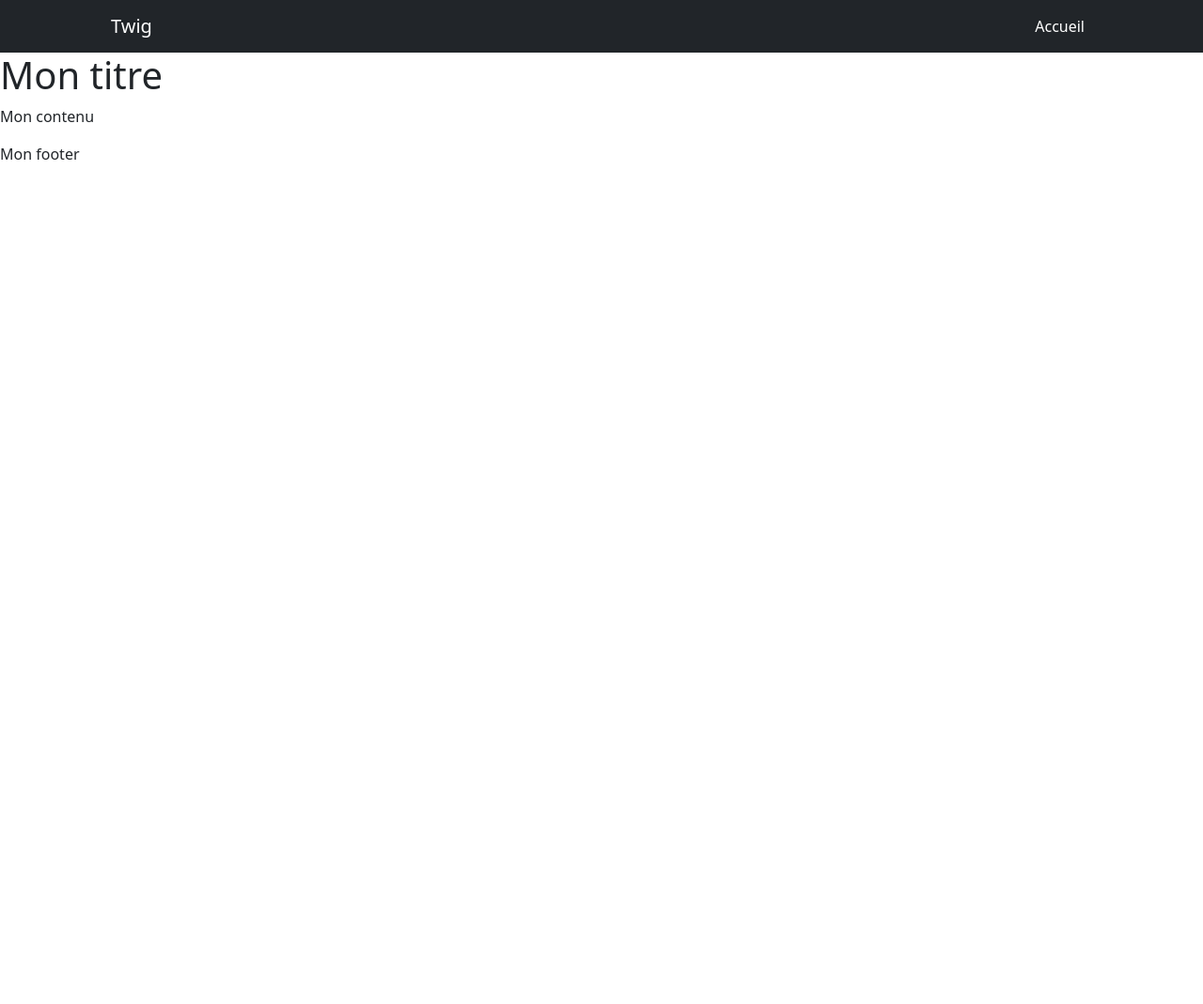
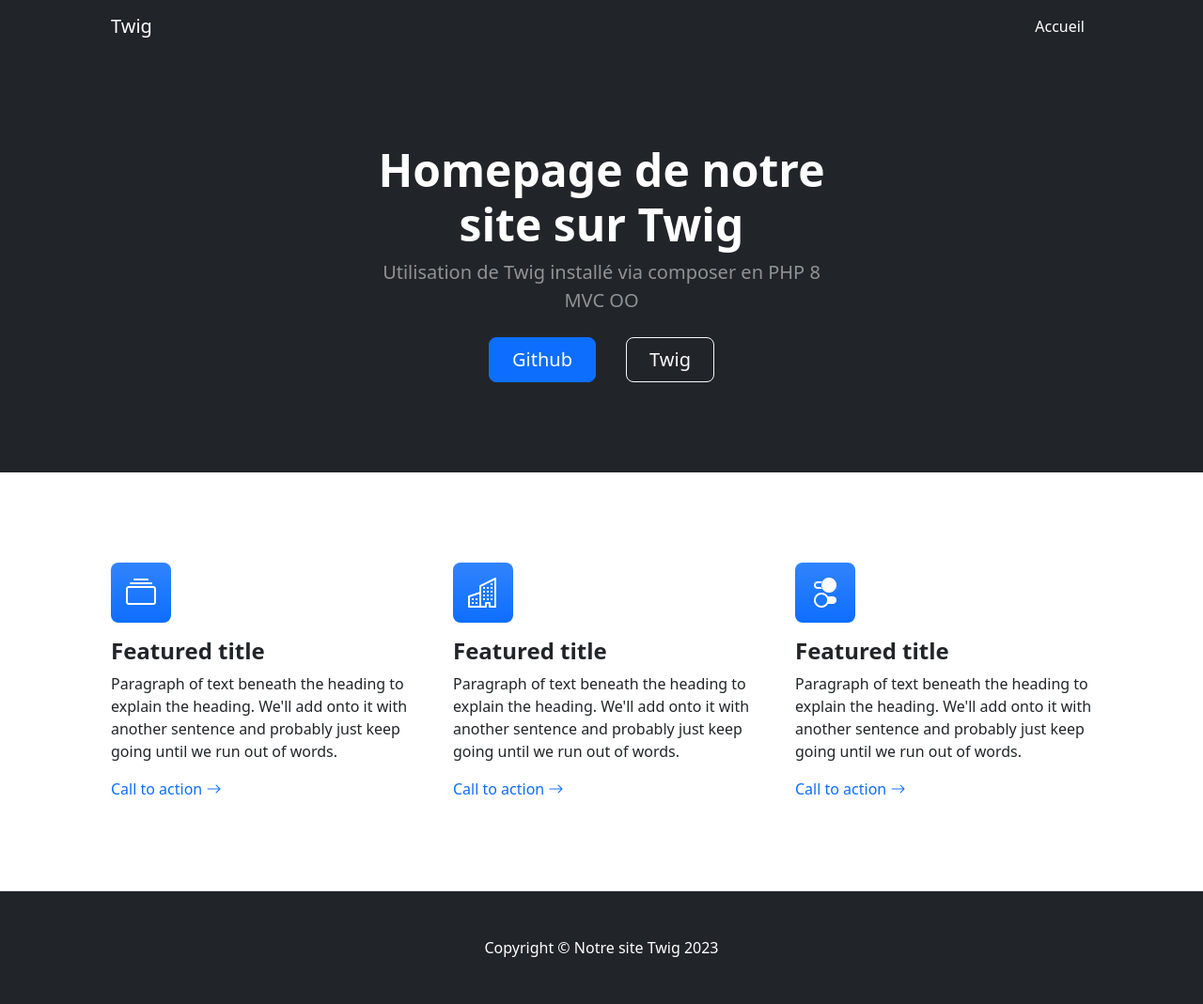
Before and after one commit to WebDevCF2m2022/twig, a PHP site: template view/public/public_homepage.html.twig in a window 1280 px wide. Shown: the whole page at 94% size. Before the commit the page ends 170 px from the top, so only its background shows below. Run offline with PHP 8.4, Linux system fonts and the light colour scheme; the template is opened without the code that fills it, so the values that code supplies are empty; some libraries are stand-ins or nearby versions.

Commit message:
template.html.twig

```diff
--- a/view/base.html.twig
+++ b/view/base.html.twig
@@ -7,7 +7,7 @@ seront les seuls modifiables par les vues enfants.
 <!DOCTYPE html>
 <html lang="fr">
 <meta name="viewport" content="width=device-width, initial-scale=1, shrink-to-fit=no" />
-<link rel="icon" type="image/x-icon" href="favicon.ico" />
+<link rel="icon" type="image/x-icon" href="{{ base_url }}favicon.ico" />
     <head>
     <meta charset="UTF-8">
         <title>{% block title %}Twig{% endblock %}</title>
--- a/view/public/public_homepage.html.twig
+++ b/view/public/public_homepage.html.twig
@@ -1,5 +1,9 @@
 {# view/public/public_homepage.html.twig #}
 {% extends 'template.html.twig' %}
+{# le chemin part toujours de ../view, car on l'a
+appelmé comme ça lors de l'instanciation de Twig dans index.php
+    $loader = new FilesystemLoader('../view');
+#}
 
 {% block title %}{{ parent() }} | Homepage{% endblock %}
 {% block categ %}
--- a/view/template.html.twig
+++ b/view/template.html.twig
@@ -3,11 +3,11 @@
 {% extends 'base.html.twig' %}
 {% block stylesheets %}
     <!-- Favicon-->
-    <link rel="icon" type="image/x-icon" href="assets/favicon.ico" />
+    <link rel="icon" type="image/x-icon" href="{{ base_url }}assets/favicon.ico" />
     <!-- Bootstrap icons-->
     <link href="https://cdn.jsdelivr.net/npm/bootstrap-icons@1.4.1/font/bootstrap-icons.css" rel="stylesheet" />
     <!-- Core theme CSS (includes Bootstrap)-->
-    <link href="css/styles.css" rel="stylesheet" />
+    <link href="{{ base_url }}css/styles.css" rel="stylesheet" />
 
 {% endblock %}
 {% block body %}
@@ -19,7 +19,7 @@
                 <button class="navbar-toggler" type="button" data-bs-toggle="collapse" data-bs-target="#navbarSupportedContent" aria-controls="navbarSupportedContent" aria-expanded="false" aria-label="Toggle navigation"><span class="navbar-toggler-icon"></span></button>
                 <div class="collapse navbar-collapse" id="navbarSupportedContent">
                     <ul class="navbar-nav ms-auto mb-2 mb-lg-0">
-                        <li class="nav-item"><a class="nav-link active" aria-current="page" href="./">Accueil</a></li>
+                        <li class="nav-item"><a class="nav-link active" aria-current="page" href="{{ base_url }}">Accueil</a></li>
                         {% block categ %}
                         <li class="nav-item"><a class="nav-link" href="#!">About</a></li>
                         <li class="nav-item"><a class="nav-link" href="#!">Contact</a></li>
@@ -30,17 +30,80 @@
             </div>
         </nav>
     {% endblock %}
-    {% block head %}<h1>Mon titre</h1>{% endblock %}
-    {% block content %}<p>Mon contenu</p>{% endblock %}
-    {% block footer %}<p>Mon footer</p>{% endblock %}
+    {% block head %}
+        <!-- Header-->
+        <header class="bg-dark py-5">
+            <div class="container px-5">
+                <div class="row gx-5 justify-content-center">
+                    <div class="col-lg-6">
+                        <div class="text-center my-5">
+                            <h1 class="display-5 fw-bolder text-white mb-2">
+                                {% block h1 %}
+                                Homepage de notre site sur Twig
+                                {% endblock %}
+                                    </h1>
+                            <p class="lead text-white-50 mb-4">
+                                {% block leadtext %}
+                                    Utilisation de Twig installé via composer en PHP 8 MVC OO
+                                {% endblock %}
+                            </p>
+                            <div class="d-grid gap-3 d-sm-flex justify-content-sm-center">
+                                <a class="btn btn-primary btn-lg px-4 me-sm-3" href="https://github.com/WebDevCF2m2022/twig" target="_blank">Github</a>
+                                <a class="btn btn-outline-light btn-lg px-4" href="https://twig.symfony.com/" target="_blank">Twig</a>
+                            </div>
+                        </div>
+                    </div>
+                </div>
+            </div>
+        </header>
+    {% endblock %}
+    {% block content %}
+        <!-- Features section-->
+        <section class="py-5 border-bottom" id="features">
+            <div class="container px-5 my-5">
+                <div class="row gx-5">
+                    <div class="col-lg-4 mb-5 mb-lg-0">
+                        <div class="feature bg-primary bg-gradient text-white rounded-3 mb-3"><i class="bi bi-collection"></i></div>
+                        <h2 class="h4 fw-bolder">Featured title</h2>
+                        <p>Paragraph of text beneath the heading to explain the heading. We'll add onto it with another sentence and probably just keep going until we run out of words.</p>
+                        <a class="text-decoration-none" href="#!">
+                            Call to action
+                            <i class="bi bi-arrow-right"></i>
+                        </a>
+                    </div>
+                    <div class="col-lg-4 mb-5 mb-lg-0">
+                        <div class="feature bg-primary bg-gradient text-white rounded-3 mb-3"><i class="bi bi-building"></i></div>
+                        <h2 class="h4 fw-bolder">Featured title</h2>
+                        <p>Paragraph of text beneath the heading to explain the heading. We'll add onto it with another sentence and probably just keep going until we run out of words.</p>
+                        <a class="text-decoration-none" href="#!">
+                            Call to action
+                            <i class="bi bi-arrow-right"></i>
+                        </a>
+                    </div>
+                    <div class="col-lg-4">
+                        <div class="feature bg-primary bg-gradient text-white rounded-3 mb-3"><i class="bi bi-toggles2"></i></div>
+                        <h2 class="h4 fw-bolder">Featured title</h2>
+                        <p>Paragraph of text beneath the heading to explain the heading. We'll add onto it with another sentence and probably just keep going until we run out of words.</p>
+                        <a class="text-decoration-none" href="#!">
+                            Call to action
+                            <i class="bi bi-arrow-right"></i>
+                        </a>
+                    </div>
+                </div>
+            </div>
+        </section>
+    {% endblock %}
+    {% block footer %}
+        <!-- Footer-->
+        <footer class="py-5 bg-dark">
+            <div class="container px-5"><p class="m-0 text-center text-white">Copyright &copy; Notre site Twig {{ now|date('Y') }} </p></div>
+        </footer>
+    {% endblock %}
 {% endblock %}
 {% block javascripts %}
     <!-- Bootstrap core JS-->
     <script src="https://cdn.jsdelivr.net/npm/bootstrap@5.2.3/dist/js/bootstrap.bundle.min.js"></script>
 <!-- Core theme JS-->
-    <script src="js/scripts.js"></script>
-<!-- * * * * * * * * * * * * * * * * * * * * * * * * * * * * * * * * * * * * * * * *-->
-<!-- * *                               SB Forms JS                               * *-->
-<!-- * * Activate your form at https://startbootstrap.com/solution/contact-forms * *-->
-<!-- * * * * * * * * * * * * * * * * * * * * * * * * * * * * * * * * * * * * * * * *-->
+    <script src="{{ base_url }}js/scripts.js"></script>
+
     <script src="https://cdn.startbootstrap.com/sb-forms-latest.js"></script>{% endblock %}
```
Also changed, not shown: controller/publicController.php (+8 -2 lines), public/index.php (+8 -5 lines).
